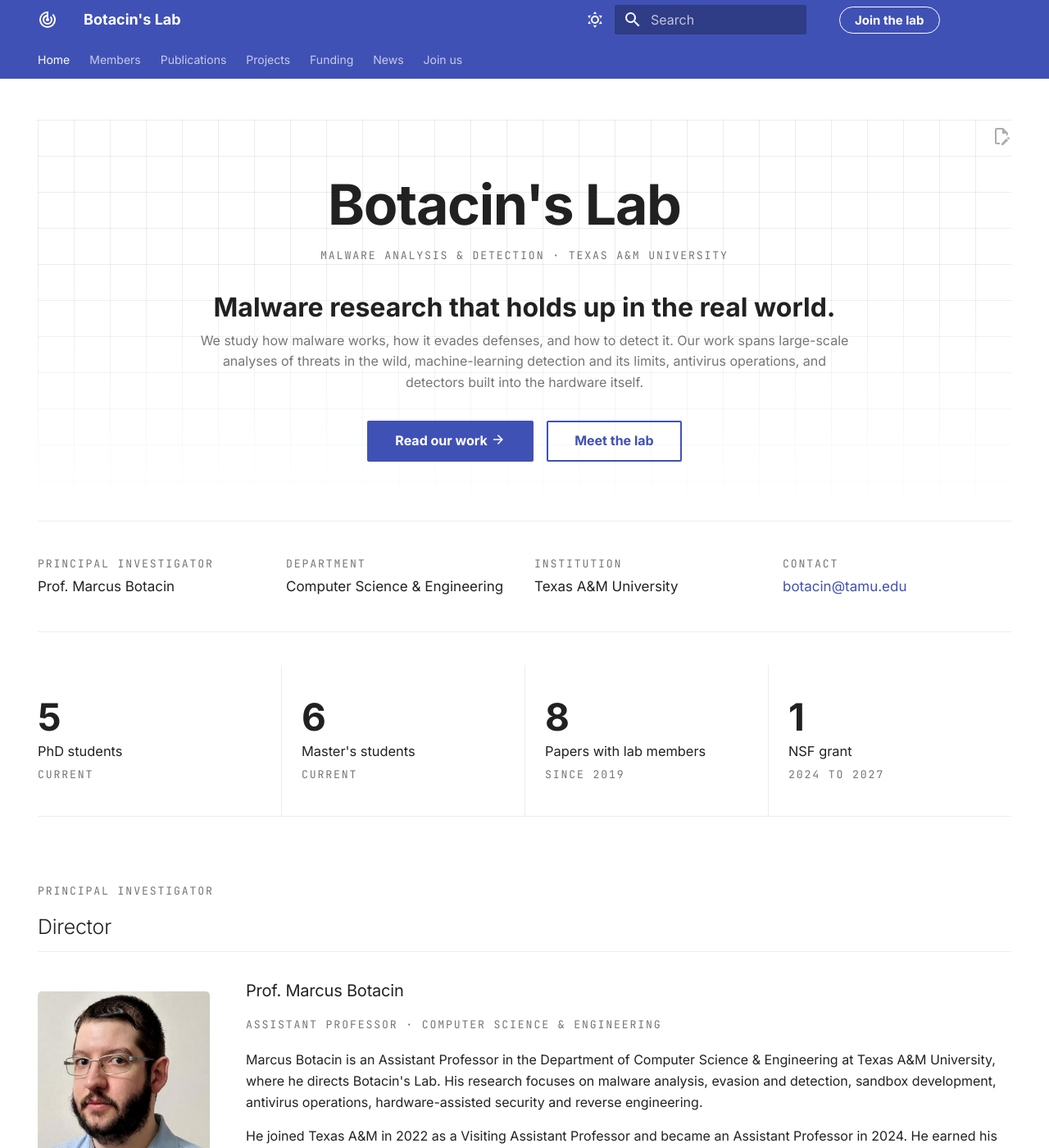
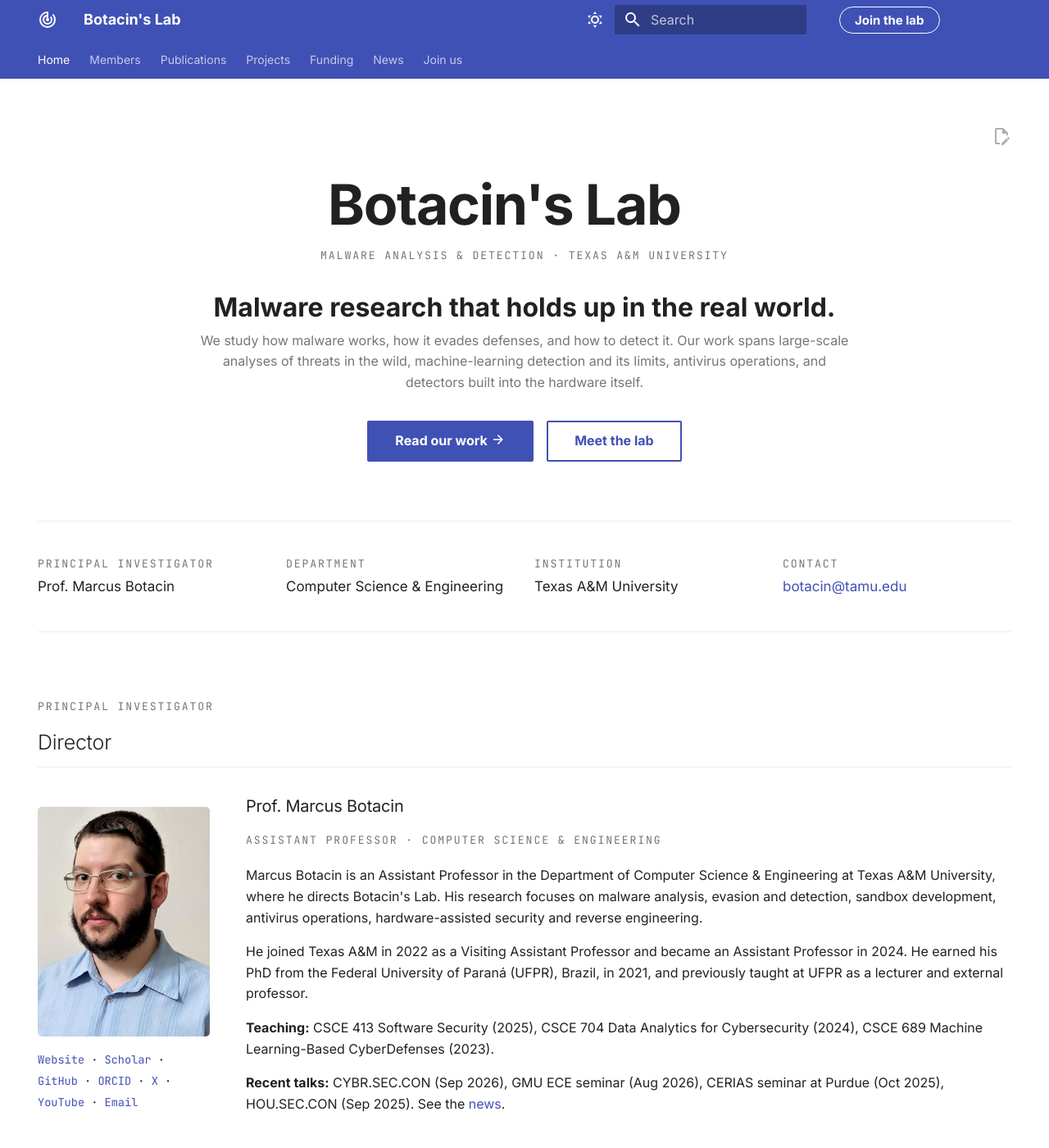
Before and after one commit to Botacin-s-Lab/botacin-s-lab.github.io, an MkDocs documentation site: the page built from docs/index.md, in a window 1280 px wide and 1400 px high. Shown: the whole window at 82% size. Built offline with MkDocs 1.6.1 and Material for MkDocs 9.7.7, drawn with Linux system fonts in a browser that asks for light colours.

Commit message:
Remove stats row and hero grid background from landing page
Co-Authored-By: Claude Sonnet 5 <noreply@anthropic.com>

```diff
--- a/docs/index.md
+++ b/docs/index.md
@@ -40,34 +40,6 @@ Texas A&amp;M University
 <div markdown>
 <span class="mono-label">Contact</span>
 [botacin@tamu.edu](mailto:botacin@tamu.edu)
-</div>
-
-</div>
-
-<div class="stat-row" markdown>
-
-<div markdown>
-<span class="stat-num">5</span>
-<span class="stat-label">PhD students</span>
-<span class="mono-label">current</span>
-</div>
-
-<div markdown>
-<span class="stat-num">6</span>
-<span class="stat-label">Master's students</span>
-<span class="mono-label">current</span>
-</div>
-
-<div markdown>
-<span class="stat-num">8</span>
-<span class="stat-label">Papers with lab members</span>
-<span class="mono-label">since 2019</span>
-</div>
-
-<div markdown>
-<span class="stat-num">1</span>
-<span class="stat-label">NSF grant</span>
-<span class="mono-label">2024 to 2027</span>
 </div>
 
 </div>
--- a/docs/stylesheets/extra.css
+++ b/docs/stylesheets/extra.css
@@ -78,22 +78,6 @@
   padding: 3.4rem 1rem 2.6rem;
 }
 
-/* Faint grid behind the hero, faded out towards the bottom. It lives on a
-   pseudo-element so the mask does not fade the text and buttons. */
-.lab-hero::before {
-  content: "";
-  position: absolute;
-  inset: 0;
-  z-index: -1;
-  background-image:
-    linear-gradient(var(--lab-rule) 1px, transparent 1px),
-    linear-gradient(90deg, var(--lab-rule) 1px, transparent 1px);
-  background-size: 44px 44px;
-  background-position: center top;
-  -webkit-mask-image: linear-gradient(to bottom, #000 40%, transparent);
-  mask-image: linear-gradient(to bottom, #000 40%, transparent);
-}
-
 .lab-hero h1 {
   margin: 0 0 0.4rem;
   font-size: 3.4rem;
@@ -134,37 +118,6 @@
 
 .info-row .mono-label {
   margin-bottom: 0.2rem;
-}
-
-/* ---- Numbers row ---- */
-.stat-row {
-  display: grid;
-  grid-template-columns: repeat(4, 1fr);
-  margin-top: 2rem;
-  border-bottom: 1px solid var(--lab-rule);
-}
-
-.stat-row > div {
-  padding: 1.1rem 1.2rem 1.2rem;
-  border-left: 1px solid var(--lab-rule);
-}
-
-.stat-row > div:first-child {
-  border-left: 0;
-  padding-left: 0;
-}
-
-.stat-num {
-  display: block;
-  font-size: 2.3rem;
-  line-height: 1.1;
-  font-weight: 600;
-}
-
-.stat-label {
-  display: block;
-  font-size: 0.82rem;
-  margin: 0.15rem 0 0.25rem;
 }
 
 /* ---- Principal investigator block ---- */
@@ -430,9 +383,7 @@
 
 /* ---- Narrow screens ---- */
 @media (max-width: 60em) {
-  .info-row,
-  .stat-row { grid-template-columns: repeat(2, 1fr); }
-  .stat-row > div:nth-child(3) { border-left: 0; padding-left: 0; }
+  .info-row { grid-template-columns: repeat(2, 1fr); }
   .area-grid { grid-template-columns: repeat(2, 1fr); }
   .pub-row { grid-template-columns: 90px 1fr; }
   .pub-links { grid-column: 2; justify-content: flex-start; max-width: none; }
```
Also changed, not shown: CLAUDE.md (+1 -1 lines).
